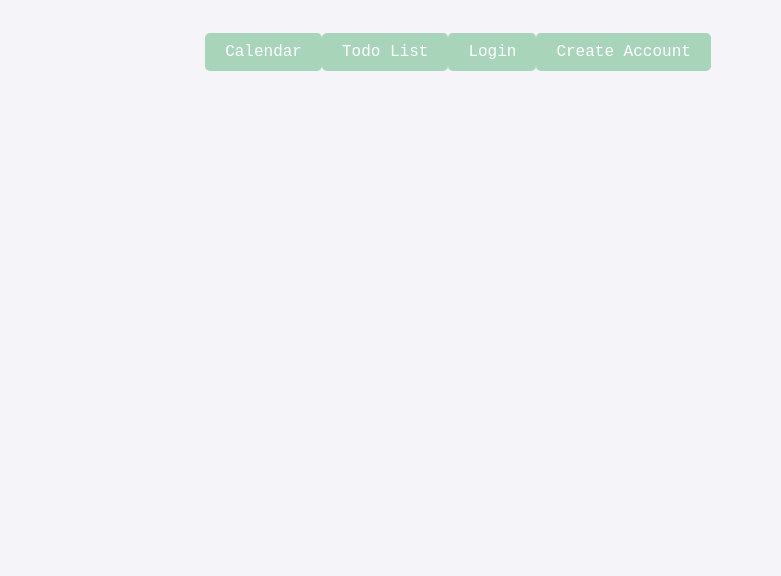
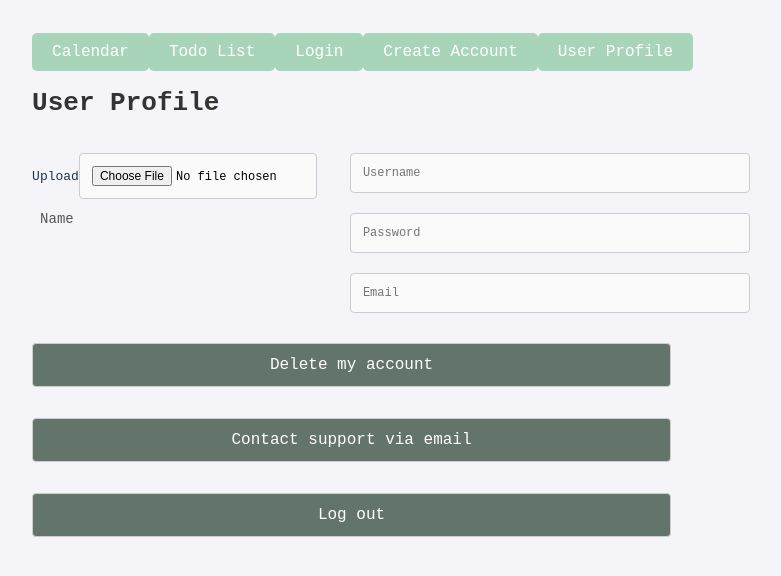
Before and after one commit to sapierre26/ToDo_List, a React (Vite) app in the folder frontend/: page /UserProfile in a window 1280 px wide. Shown: the top 576 px of the page, without its empty margins (182-963 px from the left). Built offline with nearby package versions, Linux system fonts and the light colour scheme.

Commit message:
UserProfile in progress

```diff
--- a/frontend/src/App.jsx
+++ b/frontend/src/App.jsx
@@ -6,6 +6,7 @@ import MyApp from "./components/todolist/page";
 import Login from "./components/Login/page";
 import CreateAccount from "./components/CreateAccount/page";
 import Table from "./components/Table/page";
+import UserProfile from "./components/UserProfile/page";
 
 function App() {
   return (
@@ -24,6 +25,10 @@ function App() {
           <Link to="/createAccount" className="button-link">
             Create Account
           </Link>
+          <Link to="/UserProfile" className="button-link">
+            User Profile
+          </Link>
+
         </nav>
 
         <Routes>
@@ -32,6 +37,8 @@ function App() {
           <Route path="/Todolist" element={<MyApp />} />
           <Route path="/Login" element={<Login />} />
           <Route path="/createAccount" element={<CreateAccount />} />
+          <Route path="/UserProfile" element={<UserProfile />} />
+
         </Routes>
       </div>
     </Router>
--- /dev/null
+++ b/frontend/src/components/UserProfile/page.jsx
@@ -0,0 +1,55 @@
+import React, {useState} from 'react'
+
+const UserProfile = () => {
+    const [userPic, setUserPic] = useState(null);
+    const handleImageUpload = (e) => {
+        const file = e.target.files[0];
+        if (file) {
+            setUserPic(URL.createObjectURL(file));
+        }
+    }
+    return (
+        <div className='UserProfile'>
+            <h2>User Profile</h2>
+            <div className='UserSettings' style={{display: 'flex'}}>
+                <div className='UserInfo'>
+                    <div className='UserPic'>
+                    {userPic ?
+                    (
+                        <img src={userPic} alt="Profile" style={{ width: '100%', height: '100%', objectFit: 'cover', borderRadius: '8px' }} />) :
+                        (
+                        <span>Upload</span>
+)}
+                        <input
+                            type="file"
+                            onChange={(handleImageUpload)}
+                        />
+                    </div>
+                    <label>Name</label>
+                </div>
+                <div className='UserChangeInfo'>
+                    <input
+                        type="text"
+                        placeholder="Username"
+                    />
+                    <input
+                        type="password"
+                        placeholder="Password"
+                    />
+                    <input
+                        type="email"
+                        placeholder="Email"
+                    />
+                </div>
+            </div>
+            <div className='support'>
+                <button>Delete my account</button>
+                <button>Contact support via email</button>
+                <button>Log out</button>
+            </div>
+        </div>
+
+    );
+}
+
+export default UserProfile;
```
Also changed, not shown: 1 other file (tests, documents, lock files or other folders).
